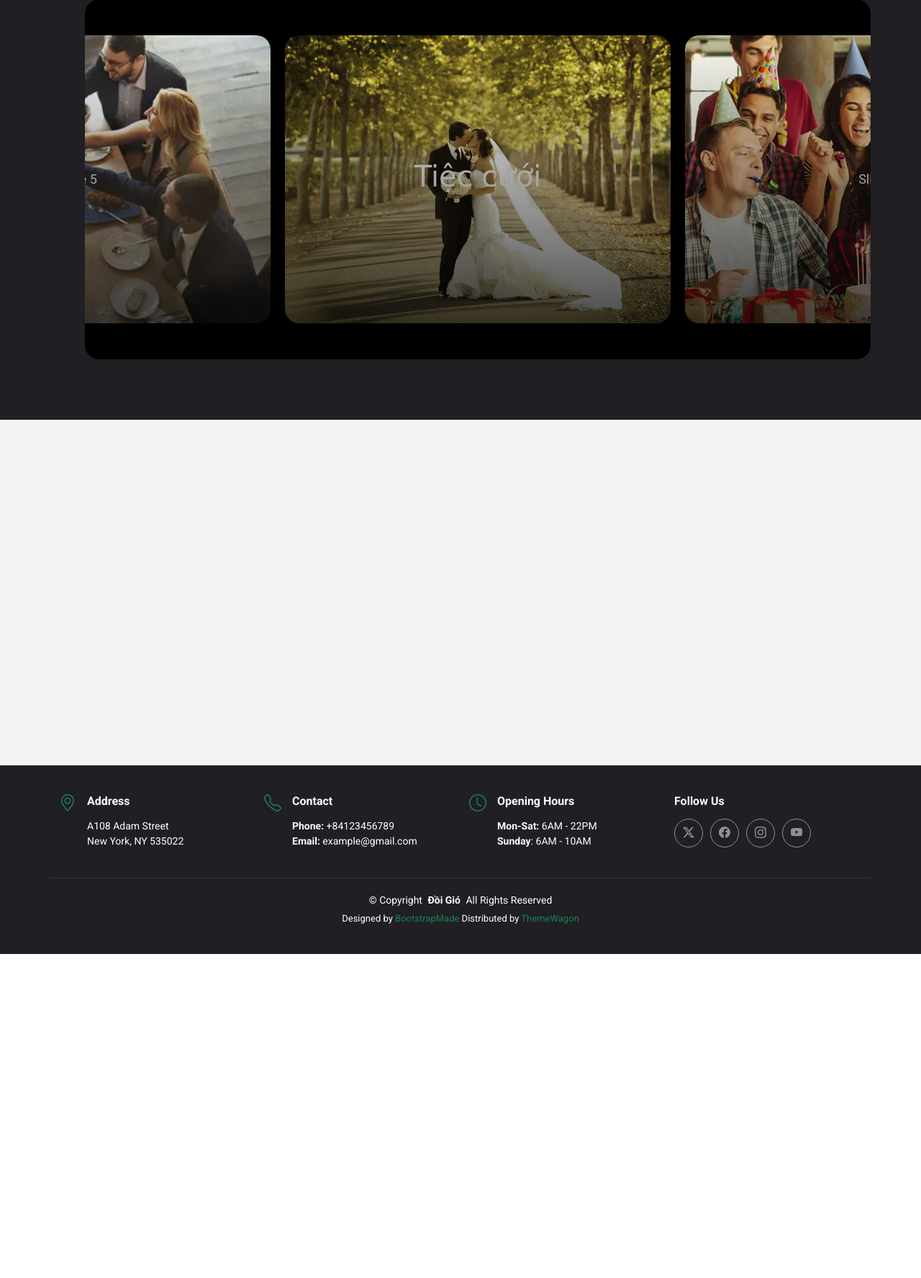
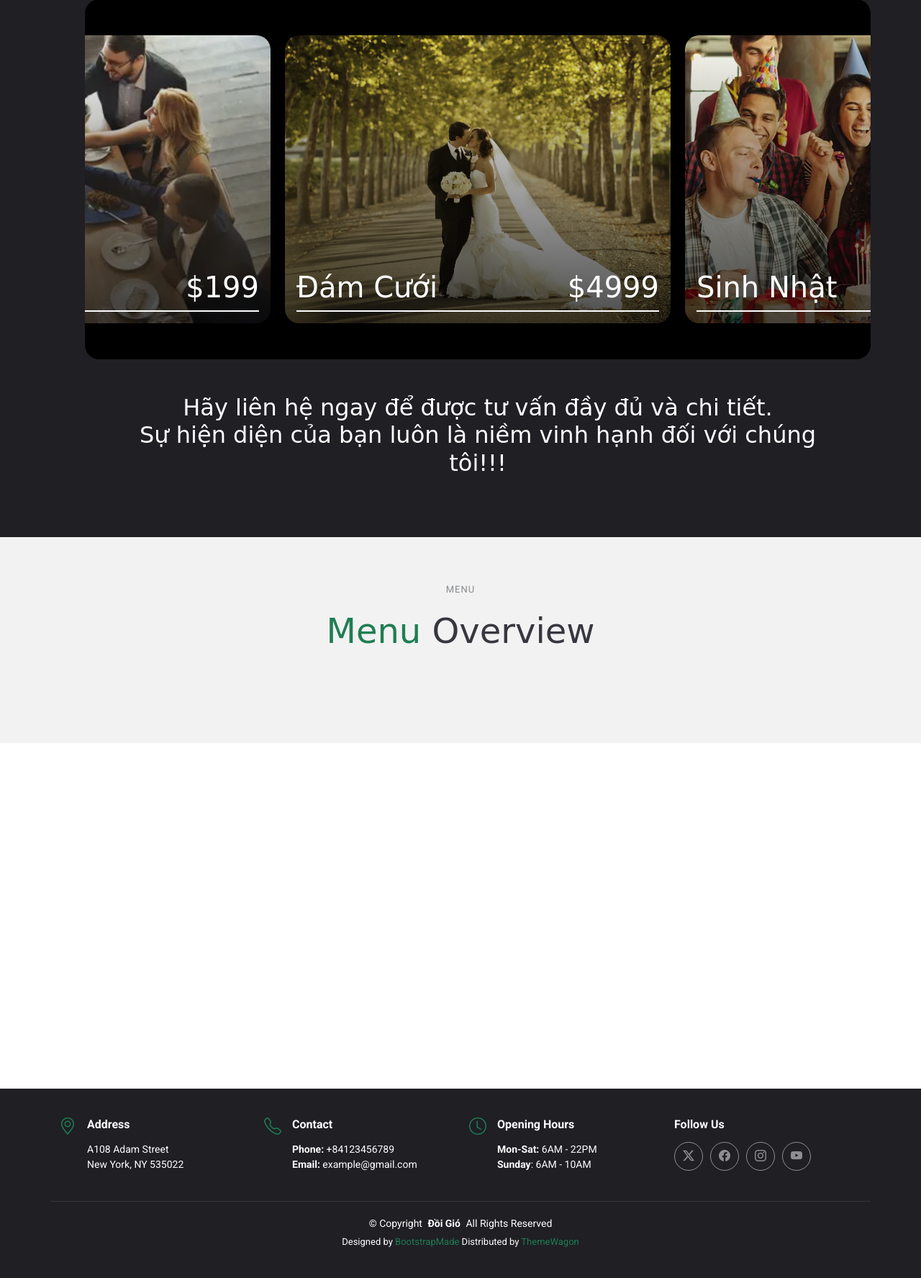
Before and after one commit to HuuQuangN2005/Doi-Gio-Restaurant, a Flask app: page / in a window 1280 px wide. Shown: the part 3415-5190 px from the top of the page at 72% size. Before the commit the page ends 4740 px from the top, so only its background shows below. Run offline with Flask 3, Linux system fonts and the light colour scheme; some libraries are stand-ins or nearby versions; some web fonts are replaced.

Commit message:
Update: Done events section

```diff
--- a/restaurant/static/css/landing/section.css
+++ b/restaurant/static/css/landing/section.css
@@ -197,47 +197,36 @@ section,
 .events-swiper .swiper-slide {
   width: 600px;
   height: 400px;
-  text-align: center;
-  font-size: 18px;
-  display: flex;
-  justify-content: center;
-  align-items: center;
+
   border-radius: 20px;
   background-attachment: fixed;
   background-position: center;
   background-size: cover;
 }
-.events-swiper .swiper-slide::after {
-  content: "";
-  position: absolute;
-  bottom: 0;
-  left: 0;
-  width: 100%;
-  height: 100%;
-  background: linear-gradient(
-    to bottom,
-    rgba(0,0,0,0) 0%,
-    rgba(0,0,0,0.7) 100%
-  );
+
+.events-info {
+  z-index: 970;
 }
 
-.slide-active {
-  background-color: aqua !important;
+
+.wedding-slide {
+  background: linear-gradient(to bottom, rgba(0, 0, 0, 0), rgba(0, 0, 0, 0.7)),
+    url("../../imgs/events/wedding.jpg") ;
 }
 
-.wedding-slide {
-  background-image: url("../../imgs/events/wedding.jpg") !important;
+.birthday-slide {
+  background: linear-gradient(to bottom, rgba(0, 0, 0, 0), rgba(0, 0, 0, 0.7)),
+    url("../../imgs/events/birthday.webp") ;
 }
-
-.birthday-slide{
-  background-image: url("../../imgs/events/birthday.webp") !important;
+.gala-slide {
+  background: linear-gradient(to bottom, rgba(0, 0, 0, 0), rgba(0, 0, 0, 0.7)),
+    url("../../imgs/events/Gala.jpg") ;
 }
-.gala-slide{
-  background-image: url("../../imgs/events/Gala.jpg") !important;
+.thoinoi-slide {
+  background: linear-gradient(to bottom, rgba(0, 0, 0, 0), rgba(0, 0, 0, 0.7)),
+    url("../../imgs/events/thoinoi.jpg") ;
 }
-.thoinoi-slide{
-  background-image: url("../../imgs/events/thoinoi.jpg") !important;
+.business-slide {
+  background: linear-gradient(to bottom, rgba(0, 0, 0, 0), rgba(0, 0, 0, 0.7)),
+    url("../../imgs/events/business.webp") ;
 }
-.business-slide{
-  background-image: url("../../imgs/events/business.webp") !important;
-}
--- a/restaurant/templates/pages/landing/components/section/events-section.html
+++ b/restaurant/templates/pages/landing/components/section/events-section.html
@@ -79,16 +79,87 @@
         <div class="event-slider w-100 container m-4">
             <div class="swiper events-swiper">
                 <div class="swiper-wrapper">
-                    <div class="swiper-slide wedding-slide light-background" >
-                        <h1 class="light-background">Tiệc cưới</h1>
+                    <div
+                        class="d-flex justify-content-between wedding-slide swiper-slide flex-column">
+                        <div class="w-100"></div>
+                        <div class="p-3">
+                            <div
+                                class="d-flex w-100 justify-content-between events-info"
+                                data-aos="fade-up" data-aos-delay="100">
+                                <h1>Đám Cưới</h1>
+                                <h1>$4999</h1>
+                            </div>
+                            <div class="line" data-aos="fade-right"
+                                data-aos-delay="150">
+                            </div>
+                        </div>
                     </div>
-                    <div class="swiper-slide birthday-slide">Slide 2</div>
-                    <div class="swiper-slide gala-slide">Slide 3</div>
-                    <div class="swiper-slide thoinoi-slide">Slide 4</div>
-                    <div class="swiper-slide business-slide">Slide 5</div>
+                    <div
+                        class="d-flex justify-content-between birthday-slide swiper-slide flex-column">
+                        <div class="w-100"></div>
+                        <div class="p-3">
+                            <div
+                                class="d-flex w-100 justify-content-between events-info"
+                                data-aos="fade-up" data-aos-delay="100">
+                                <h1>Sinh Nhật</h1>
+                                <h1>$199</h1>
+                            </div>
+                            <div class="line" data-aos="fade-right"
+                                data-aos-delay="150">
+                            </div>
+                        </div>
+                    </div>
+                    <div
+                        class="d-flex justify-content-between gala-slide swiper-slide flex-column">
+                        <div class="w-100"></div>
+                        <div class="p-3">
+                            <div
+                                class="d-flex w-100 justify-content-between events-info"
+                                data-aos="fade-up" data-aos-delay="100">
+                                <h1>Gala</h1>
+                                <h1>$499</h1>
+                            </div>
+                            <div class="line" data-aos="fade-right"
+                                data-aos-delay="150">
+                            </div>
+                        </div>
+                    </div>
+                    <div
+                        class="d-flex justify-content-between thoinoi-slide swiper-slide flex-column">
+                        <div class="w-100"></div>
+                        <div class="p-3">
+                            <div
+                                class="d-flex w-100 justify-content-between events-info"
+                                data-aos="fade-up" data-aos-delay="100">
+                                <h1>Thôi Nôi</h1>
+                                <h1>$99</h1>
+                            </div>
+                            <div class="line" data-aos="fade-right"
+                                data-aos-delay="150">
+                            </div>
+                        </div>
+                    </div>
+                    <div
+                        class="d-flex justify-content-between business-slide swiper-slide flex-column">
+                        <div class="w-100"></div>
+                        <div class="p-3">
+                            <div
+                                class="d-flex w-100 justify-content-between events-info"
+                                data-aos="fade-up" data-aos-delay="100">
+                                <h1>Xã Giao</h1>
+                                <h1>$199</h1>
+                            </div>
+                            <div class="line" data-aos="fade-right"
+                                data-aos-delay="150">
+                            </div>
+                        </div>
+                    </div>
                 </div>
+            </div>
+            <h2 class="text-center m-5 mb-0">Hãy liên hệ ngay để được tư vấn đầy đủ
+                và chi tiết. <br>Sự hiện diện của bạn luôn là niềm vinh hạnh đối
+                với chúng tôi!!!</h2>
+        </div>
 
-            </div>
-        </div>
     </div>
 </section>
--- /dev/null
+++ b/restaurant/templates/pages/landing/components/section/menu-section.html
@@ -0,0 +1,9 @@
+<section id="menu" class="section menu d-flex flex-column light-background"
+    data-aos="fade-up">
+    <div class="container section-title" data-aos="fade-up">
+        <h2 class="pacifico-regular">Menu<br></h2>
+        <p><span class="ultra-regular description-title">Menu</span> <span
+                class=" ultra-regular">Overview</span></p>
+    </div><!-- End Section Title -->
+
+</section>
--- a/restaurant/templates/pages/landing/index.html
+++ b/restaurant/templates/pages/landing/index.html
@@ -39,8 +39,11 @@
     {% include 'pages/landing/components/section/events-section.html' %}
     <!-- End Events -->
 
+    <!-- Menu Section -->
+    {% include 'pages/landing/components/section/menu-section.html' %}
+    <!-- End Menu -->
     <section id="="
-      class="section events d-flex flex-column light-background"
+      class="section events d-flex flex-column "
       data-aos="fade-up">
 
     </section>
```
